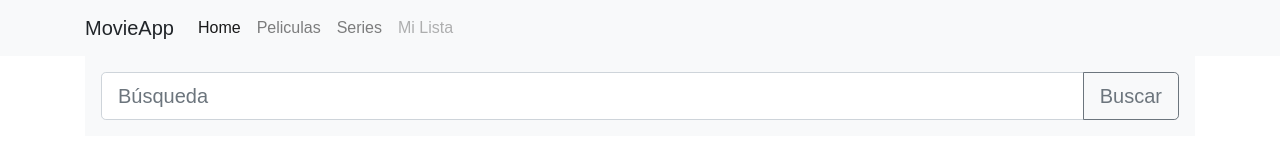
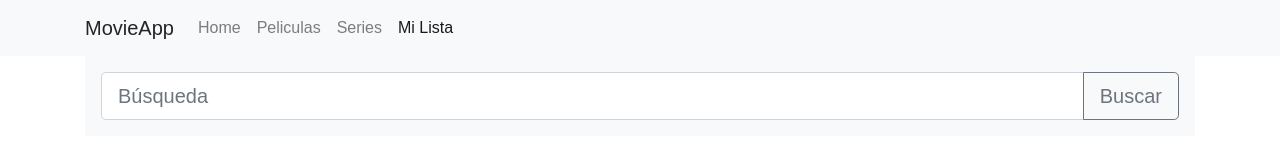
Before and after one commit to pajmunoz/Movie-list, a React (Create React App) app in the folder movie-app/: page /mi-lista in a window 1280 px wide. Shown: the top 160 px of the page. Built offline with nearby package versions, Linux system fonts and the light colour scheme.

Commit message:
refactor route

```diff
--- /dev/null
+++ b/movie-app/src/NotFound.js
@@ -0,0 +1,9 @@
+import React from 'react';
+class NotFound{
+  render(){
+    return(
+      <h1>PAgina no encontrada</h1>
+    )
+  }
+}
+export default NotFound;
--- a/movie-app/src/nav/Nav.js
+++ b/movie-app/src/nav/Nav.js
@@ -4,43 +4,59 @@ import Home from './../Home/Home';
 import Peliculas from './../peliculas/Peliculas';
 import Series from './../series/Series';
 import MiLista from './../miLista/MiLista'
+import NotFound from '../NotFound';
 
-import {BrowserRouter as Router, Route, Link} from 'react-router-dom';
+import {Switch, Route,  NavLink} from 'react-router-dom';
+
+const menus=[
+  {enlace:"", name:"Home"},
+  {enlace:"peliculas", name:"Peliculas"},
+  {enlace:"series", name:"Series"},
+  {enlace:"mi-lista", name:"Mi lista"}
+];
+
 class NavComp extends Component {
   render(){
+    console.log(menus)
     return(
-      <Router>
+
         <div>
-          <nav className="navbar navbar-expand-lg navbar-light bg-light ">
+          <nav className="navbar navbar-expand-lg navbar-light bg-light">
             <div className="container">
               <a className="navbar-brand">MovieApp</a>
               <button className="navbar-toggler" type="button" data-toggle="collapse" data-target="#navbarNav" aria-controls="navbarNav" aria-expanded="false" aria-label="Toggle navigation">
                 <span className="navbar-toggler-icon"></span>
               </button>
               <div className="collapse navbar-collapse" id="navbarNav">
-                <ul className="navbar-nav ">
-                  <li className="nav-item active">
-                    <Link to="/" className="nav-link">Home <span className="sr-only">(current)</span></Link>
+                <ul className="navbar-nav">
+
+                  <li className="nav-item">
+                    <NavLink exact to="/" className="nav-link" activeClassname='active'>Home <span className="sr-only">(current)</span></NavLink>
                   </li>
                   <li className="nav-item">
-                    <Link to="/Peliculas" className="nav-link">Peliculas</Link>
+                    <NavLink to="/Peliculas" className="nav-link" activeClassname='active'>Peliculas</NavLink>
                   </li>
                   <li className="nav-item">
-                    <Link to="/Series" className="nav-link">Series</Link>
+                    <NavLink to="/Series" className="nav-link" activeClassname='active'>Series</NavLink>
                   </li>
                   <li className="nav-item">
-                    <Link to ="Mi-lista" className="nav-link disabled">Mi Lista</Link>
+                    <NavLink to ="Mi-lista" className="nav-link" activeClassname='active'>Mi Lista</NavLink>
                   </li>
                 </ul>
               </div>
             </div>
           </nav>
-          <Route exact path="/" component={Home} />
-          <Route path="/Peliculas" component={Peliculas} />
-          <Route path="/Series" component={Series} />
-          <Route path="/Mi-lista" component={MiLista} />
+
+          <Switch>
+            <Route exact path="/" component={Home} />
+            <Route path="/peliculas" component={Peliculas} />
+            <Route path="/series" component={Series} />
+            <Route path="/mi-lista" component={MiLista} />
+            <Route component={NotFound}/>
+          </Switch>
+
         </div>
-      </Router>
+
     )
   }
 }
--- a/movie-app/src/popList/PopList.js
+++ b/movie-app/src/popList/PopList.js
@@ -30,7 +30,7 @@ class PopList extends Component {
   render(){
     let cantidad = this.props.cantidad
     const {loading, error, items} = this.state;
-      console.log(items)
+      //console.log(items)
     return(
       <div>
         {loading && <div><Loader/></div>}
--- a/movie-app/src/popSeriesList/PopSeriesList.js
+++ b/movie-app/src/popSeriesList/PopSeriesList.js
@@ -31,7 +31,7 @@ class PopSeriesList extends Component {
   render(){
   let cantidad = this.props.cantidad
     const {loading, error, items} = this.state;
-      console.log(items)
+      //console.log(items)
     return(
       <div>
         {loading && <div><Loader/></div>}
```
